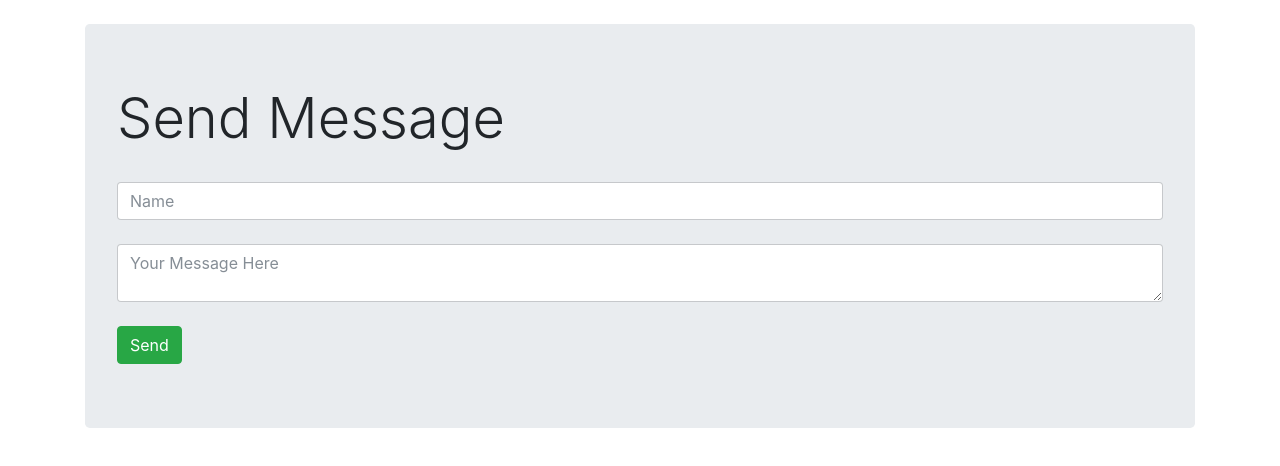
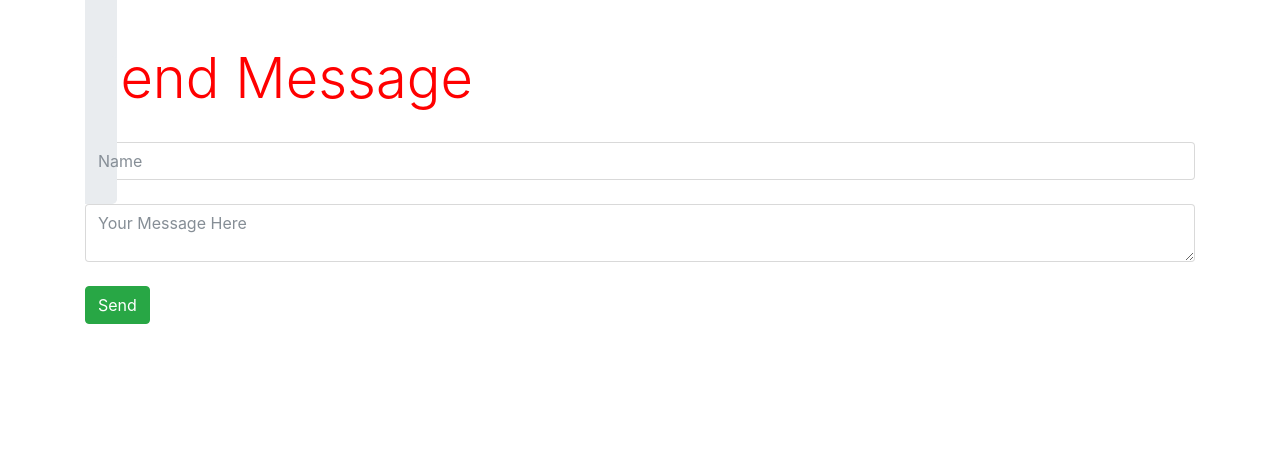
Before and after one commit to farpado/ezops-test-rodrigo, a website: page index.html in a window 1280 px wide. Drawn offline with nearby package versions, Linux system fonts and the light colour scheme; no server answers.

Commit message:
Mundando cor

```diff
--- a/index.html
+++ b/index.html
@@ -11,8 +11,8 @@
 <body>
 <div class="container">
     <br>
-    <div class="jumbotron">
-        <h1 class="display-4">Send Message</h1>
+    <b class="jumbotron">
+        <b></b><h1 class="display-4" style="color:#FF0000">Send Message</h1></b>
         <br>
         <input id = "name" class="form-control" placeholder="Name">
         <br>
```
